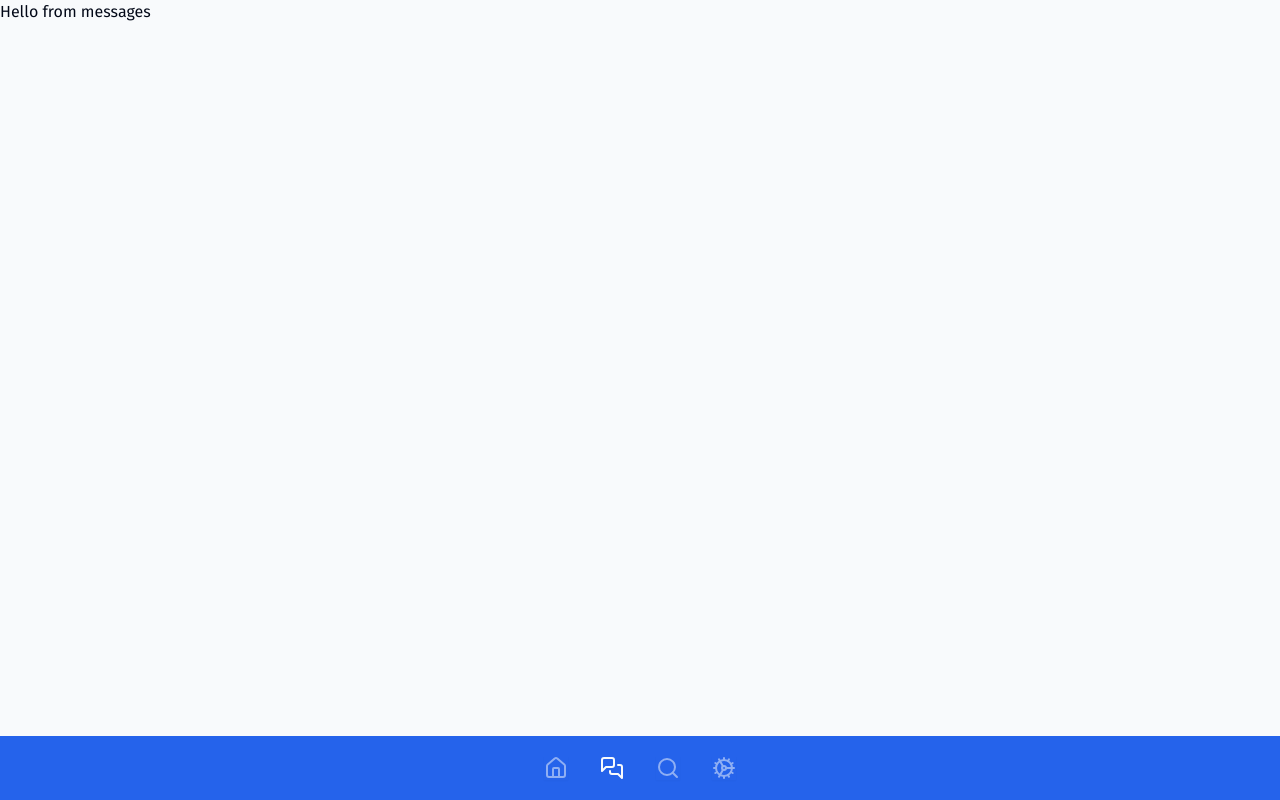
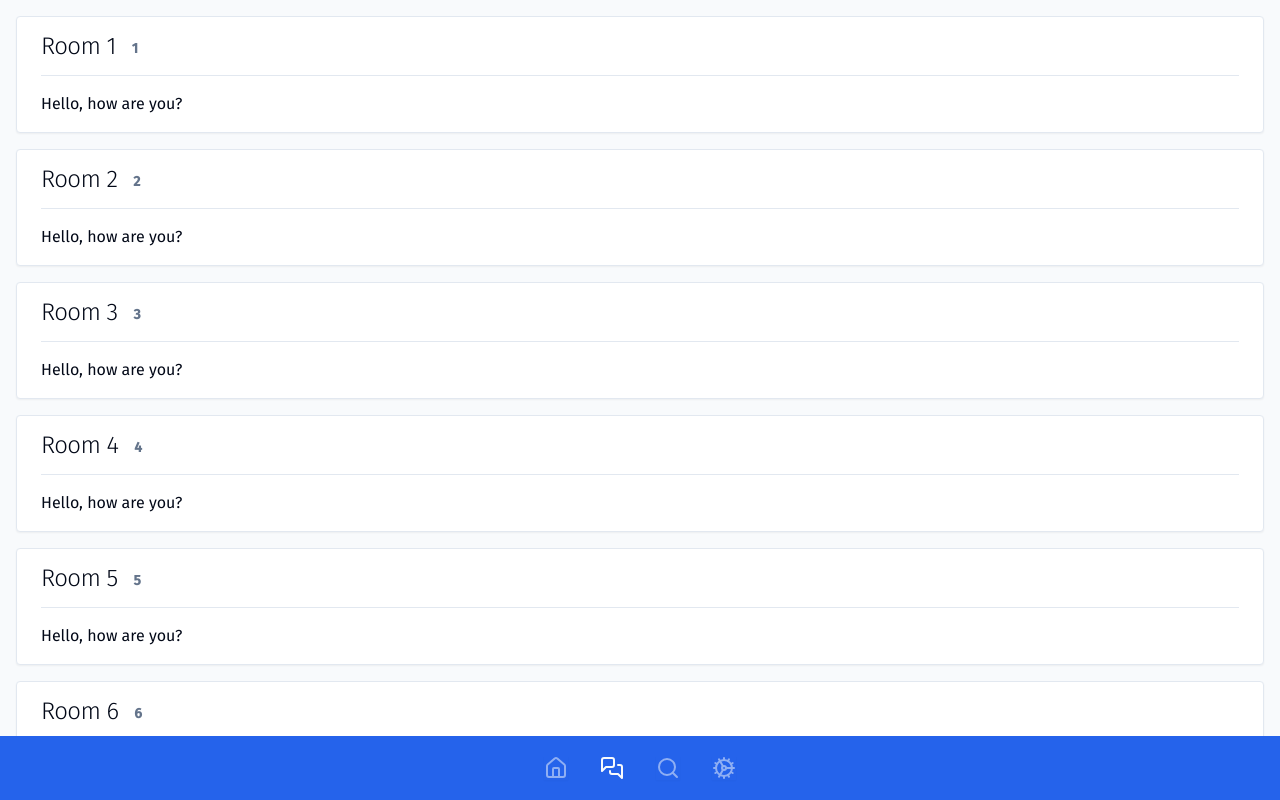
Before and after one commit to utkuonursahin/easy-chat-FE, a Next.js app: page /messages in a window 1280 px wide. Built offline with nearby package versions, Linux system fonts and the light colour scheme.

Commit message:
feat: implement chat cards and messages page

```diff
--- a/package.json
+++ b/package.json
@@ -11,6 +11,7 @@
   "dependencies": {
     "@hookform/resolvers": "^3.6.0",
     "@radix-ui/react-label": "^2.0.2",
+    "@radix-ui/react-separator": "^1.1.0",
     "@radix-ui/react-slot": "^1.0.2",
     "class-variance-authority": "^0.7.0",
     "clsx": "^2.1.1",
--- a/src/app/(protected)/layout.tsx
+++ b/src/app/(protected)/layout.tsx
@@ -7,7 +7,7 @@ export const metadata = {
 
 export default function RootLayout({children}: { children: React.ReactNode }) {
   return (
-      <main className="min-h-screen grid grid-rows-[1fr,4rem] grid-cols-1">
+      <main className="min-h-screen grid grid-rows-[1fr,4rem] grid-cols-1 overflow-x-hidden">
         {children}
         <DashboardNavigation/>
       </main>
--- a/src/app/(protected)/messages/page.tsx
+++ b/src/app/(protected)/messages/page.tsx
@@ -1,10 +1,126 @@
-import React from 'react';
+'use client';
+import {ContactData} from "@/dto/ContactData";
+import ContactCard from "@/components/ContactCard/ContactCard";
+import {motion} from "framer-motion";
 
 const Page = () => {
+    const data:ContactData[] = [
+        {
+            roomName: "Room 1",
+            roomId: "1",
+            lastReceivedMessageDate: new Date(),
+            lastMessage: "Hello, how are you?"
+        },
+        {
+            roomName: "Room 2",
+            roomId: "2",
+            lastReceivedMessageDate: new Date(),
+            lastMessage: "Hello, how are you?"
+        },
+        {
+            roomName: "Room 3",
+            roomId: "3",
+            lastReceivedMessageDate: new Date(),
+            lastMessage: "Hello, how are you?"
+        },
+        {
+            roomName: "Room 4",
+            roomId: "4",
+            lastReceivedMessageDate: new Date(),
+            lastMessage: "Hello, how are you?"
+        },
+        {
+            roomName: "Room 5",
+            roomId: "5",
+            lastReceivedMessageDate: new Date(),
+            lastMessage: "Hello, how are you?"
+        },
+        {
+            roomName: "Room 6",
+            roomId: "6",
+            lastReceivedMessageDate: new Date(),
+            lastMessage: "Hello, how are you?"
+        },
+        {
+            roomName: "Room 7",
+            roomId: "7",
+            lastReceivedMessageDate: new Date(),
+            lastMessage: "Hello, how are you?"
+        },
+        {
+            roomName: "Room 8",
+            roomId: "8",
+            lastReceivedMessageDate: new Date(),
+            lastMessage: "Hello, how are you?"
+        },
+        {
+            roomName: "Room 9",
+            roomId: "9",
+            lastReceivedMessageDate: new Date(),
+            lastMessage: "Hello, how are you?"
+        },
+        {
+            roomName: "Room 10",
+            roomId: "10",
+            lastReceivedMessageDate: new Date(),
+            lastMessage: "Hello, how are you?"
+        },
+        {
+            roomName: "Room 11",
+            roomId: "11",
+            lastReceivedMessageDate: new Date(),
+            lastMessage: "Hello, how are you?"
+        },
+        {
+            roomName: "Room 12",
+            roomId: "12",
+            lastReceivedMessageDate: new Date(),
+            lastMessage: "Hello, how are you?"
+        },
+        {
+            roomName: "Room 13",
+            roomId: "13",
+            lastReceivedMessageDate: new Date(),
+            lastMessage: "Hello, how are you?"
+        },
+        {
+            roomName: "Room 14",
+            roomId: "14",
+            lastReceivedMessageDate: new Date(),
+            lastMessage: "Hello, how are you?"
+        },
+        {
+            roomName: "Room 15",
+            roomId: "15",
+            lastReceivedMessageDate: new Date(),
+            lastMessage: "Hello, how are you?"
+        },
+        {
+            roomName: "Room 16",
+            roomId: "16",
+            lastReceivedMessageDate: new Date(),
+            lastMessage: "Hello, how are you?"
+        },
+        {
+            roomName: "Room 17",
+            roomId: "17",
+            lastReceivedMessageDate: new Date(),
+            lastMessage: "Hello, how are you?"
+        }
+    ]
     return (
-        <div>
-            Hello from messages
-        </div>
+        <ul className="flex flex-col gap-4 p-4 h-[calc(100vh-4rem)] overflow-y-scroll">
+            {data.map((contact, index) => {
+                return <motion.div
+                    initial={{opacity: 0}}
+                    animate={{opacity: 1}}
+                    transition={{ease: 'easeInOut', duration: 0.25, delay: 0.25 + index * 0.1}}
+                    className="col-span-full row-span-full grid-cols-subgrid grid-rows-subgrid grid"
+                >
+                    <ContactCard key={index} data={contact}/>
+                </motion.div>
+            })}
+        </ul>
     );
 };
 
--- /dev/null
+++ b/src/components/ContactCard/ContactCard.tsx
@@ -0,0 +1,19 @@
+import {Card, CardContent, CardDescription, CardFooter, CardHeader, CardTitle} from "@/components/ui/card";
+import {ContactData} from "@/dto/ContactData";
+import {Separator} from "@/components/ui/separator";
+
+export default function ContactCard({data}: {data: ContactData}) {
+  return (
+      <Card className="rounded flex flex-col gap-4 px-6 py-4">
+          <CardHeader className="flex flex-row gap-4 items-center p-0">
+              <CardTitle className="font-thin block p-0">{data.roomName}</CardTitle>
+              <CardDescription className="font-semibold">{data.roomId}</CardDescription>
+          </CardHeader>
+          <Separator />
+          <CardContent className="p-0">
+              <p>{data.lastMessage}</p>
+          </CardContent>
+      </Card>
+
+  );
+}
--- /dev/null
+++ b/src/components/ui/card.tsx
@@ -0,0 +1,79 @@
+import * as React from "react"
+
+import { cn } from "@/lib/utils"
+
+const Card = React.forwardRef<
+  HTMLDivElement,
+  React.HTMLAttributes<HTMLDivElement>
+>(({ className, ...props }, ref) => (
+  <div
+    ref={ref}
+    className={cn(
+      "rounded-lg border bg-card text-card-foreground shadow-sm",
+      className
+    )}
+    {...props}
+  />
+))
+Card.displayName = "Card"
+
+const CardHeader = React.forwardRef<
+  HTMLDivElement,
+  React.HTMLAttributes<HTMLDivElement>
+>(({ className, ...props }, ref) => (
+  <div
+    ref={ref}
+    className={cn("flex flex-col space-y-1.5 p-6", className)}
+    {...props}
+  />
+))
+CardHeader.displayName = "CardHeader"
+
+const CardTitle = React.forwardRef<
+  HTMLParagraphElement,
+  React.HTMLAttributes<HTMLHeadingElement>
+>(({ className, ...props }, ref) => (
+  <h3
+    ref={ref}
+    className={cn(
+      "text-2xl font-semibold leading-none tracking-tight",
+      className
+    )}
+    {...props}
+  />
+))
+CardTitle.displayName = "CardTitle"
+
+const CardDescription = React.forwardRef<
+  HTMLParagraphElement,
+  React.HTMLAttributes<HTMLParagraphElement>
+>(({ className, ...props }, ref) => (
+  <p
+    ref={ref}
+    className={cn("text-sm text-muted-foreground", className)}
+    {...props}
+  />
+))
+CardDescription.displayName = "CardDescription"
+
+const CardContent = React.forwardRef<
+  HTMLDivElement,
+  React.HTMLAttributes<HTMLDivElement>
+>(({ className, ...props }, ref) => (
+  <div ref={ref} className={cn("p-6 pt-0", className)} {...props} />
+))
+CardContent.displayName = "CardContent"
+
+const CardFooter = React.forwardRef<
+  HTMLDivElement,
+  React.HTMLAttributes<HTMLDivElement>
+>(({ className, ...props }, ref) => (
+  <div
+    ref={ref}
+    className={cn("flex items-center p-6 pt-0", className)}
+    {...props}
+  />
+))
+CardFooter.displayName = "CardFooter"
+
+export { Card, CardHeader, CardFooter, CardTitle, CardDescription, CardContent }
--- /dev/null
+++ b/src/components/ui/separator.tsx
@@ -0,0 +1,31 @@
+"use client"
+
+import * as React from "react"
+import * as SeparatorPrimitive from "@radix-ui/react-separator"
+
+import { cn } from "@/lib/utils"
+
+const Separator = React.forwardRef<
+  React.ElementRef<typeof SeparatorPrimitive.Root>,
+  React.ComponentPropsWithoutRef<typeof SeparatorPrimitive.Root>
+>(
+  (
+    { className, orientation = "horizontal", decorative = true, ...props },
+    ref
+  ) => (
+    <SeparatorPrimitive.Root
+      ref={ref}
+      decorative={decorative}
+      orientation={orientation}
+      className={cn(
+        "shrink-0 bg-border",
+        orientation === "horizontal" ? "h-[1px] w-full" : "h-full w-[1px]",
+        className
+      )}
+      {...props}
+    />
+  )
+)
+Separator.displayName = SeparatorPrimitive.Root.displayName
+
+export { Separator }
--- /dev/null
+++ b/src/dto/ContactData.ts
@@ -0,0 +1,6 @@
+export type ContactData = {
+    roomName: string;
+    roomId: string;
+    lastReceivedMessageDate: Date;
+    lastMessage: string;
+}
```
Also changed, not shown: 1 other file (tests, documents, lock files or other folders).
